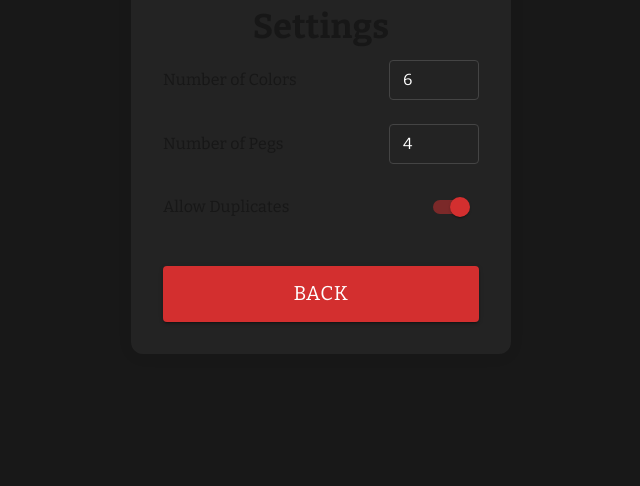
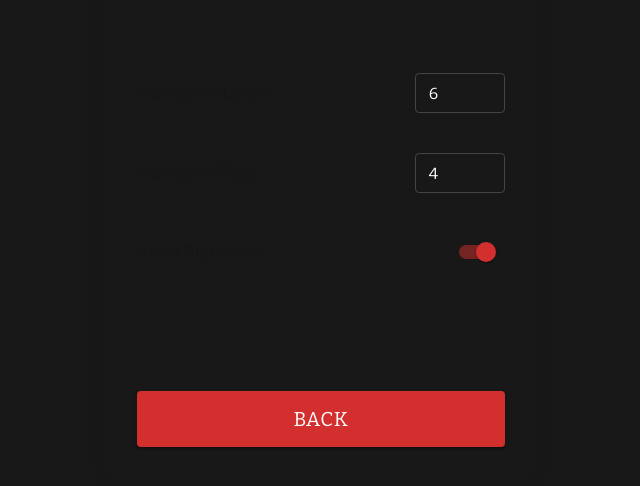
Before and after one commit to hookbot/mastermind, a Next.js app: page /settings in a window 1280 px wide. Shown: the part 236-722 px from the top of the page, without its empty margins (319-959 px from the left). Built offline with nearby package versions, Linux system fonts and the light colour scheme.

Commit message:
Add UI updates

```diff
--- a/src/app/globals.css
+++ b/src/app/globals.css
@@ -2,6 +2,8 @@
    --background: #ffffff;
    --foreground: #171717;
    --background-dark: #18181b;
+   --cta-red: #e53935;
+   --cta-red-hover: #b71c1c;
    font-family: var(--font-lora), serif;
 }
 
@@ -56,7 +58,7 @@ a {
 .MuiOutlinedInput-input {
    color: white !important;
    border-color: #444 !important;
-   background-color: #232323 !important;
+   /* background-color: #171717 !important; */
 }
 
 .MuiOutlinedInput-notchedOutline {
--- a/src/app/settings/page.tsx
+++ b/src/app/settings/page.tsx
@@ -24,18 +24,19 @@ export default function SettingsPage() {
          sx={{ background: "#181818" }}
       >
          <Paper
-            elevation={3}
+            // elevation={3}
             sx={{
                p: 4,
                borderRadius: 3,
                minWidth: 380,
+               background: "#181818",
                boxShadow: "0 2px 16px rgba(0,0,0,0.06)",
             }}
          >
-            <Typography variant="h4" fontWeight={700} align="center" gutterBottom>
+            <Typography variant="h1" fontWeight={700} align="center" gutterBottom>
                Settings
             </Typography>
-            <Stack spacing={3}>
+            <Stack spacing={5} my={10}>
                <Stack direction="row" justifyContent="space-between" alignItems="center">
                   <Typography>Number of Colors</Typography>
                   <TextField
```
Also changed, not shown: src/app/game/page.tsx (+5 -2 lines).
